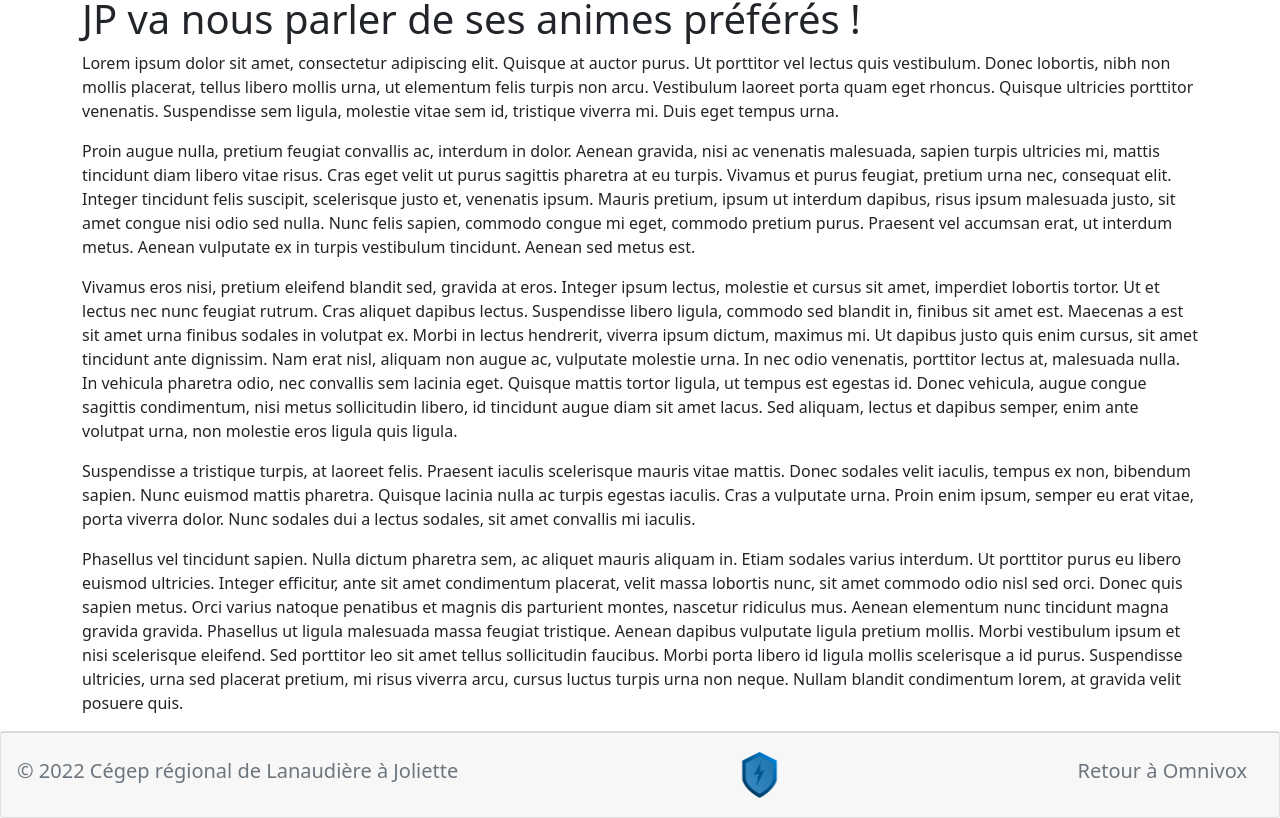
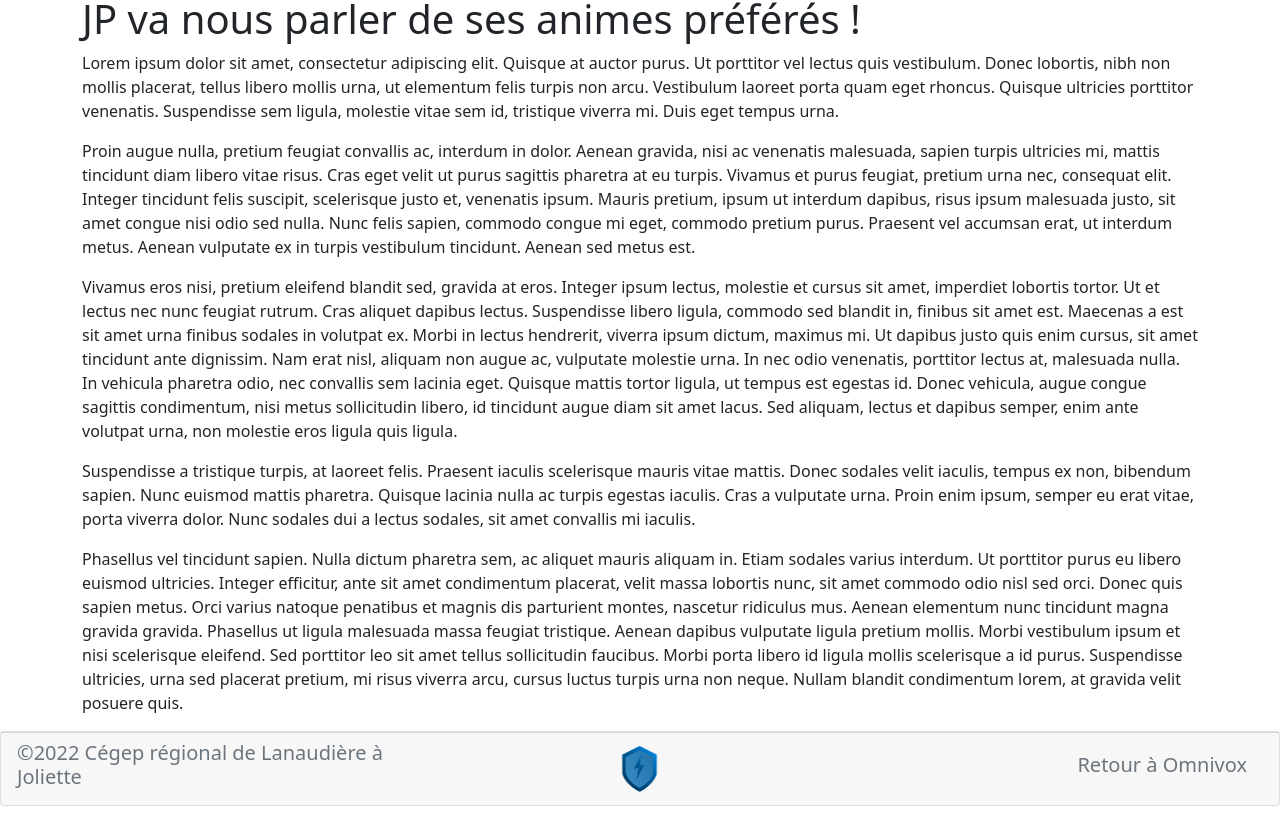
Before and after one commit to darkhappy/projet-soutien, a React (Create React App) app: page / in a window 1280 px wide. Shown: the part 282-1100 px from the top of the page. Built offline with nearby package versions, Linux system fonts and the light colour scheme.

Commit message:
Fixing true center

```diff
--- a/src/components/Footer.jsx
+++ b/src/components/Footer.jsx
@@ -4,11 +4,11 @@ export default function NavBar() {
   return (
     <Card>
       <Card.Footer>
-        <footer className="navbar navbar-inverse navbar-fixed-bottom">
-          <p className="h5 text-muted">© 2022 Cégep régional de Lanaudière à Joliette</p>
-          <a href="/"><img height={52} width={43} src={Logo} alt="Logo" /></a>
-          <a className="h5 nav-link text-muted" href="https://cegep-lanaudiere-joliette.omnivox.ca">Retour à Omnivox</a>
-        </footer>
+          <div class="row">
+            <div class="col my-auto text-start"><p className="h5 text-muted">©2022 Cégep régional de Lanaudière à Joliette</p></div>
+            <div class="col my-auto"><a href="/"><img height={52} width={43} src={Logo} className="d-block mx-auto" alt="Logo" /></a></div>
+            <div class="col my-auto text-end"><a className="h5 text-muted nav-link" href="https://cegep-lanaudiere-joliette.omnivox.ca">Retour à Omnivox</a></div>
+          </div>
       </Card.Footer>
     </Card>
   );
```
